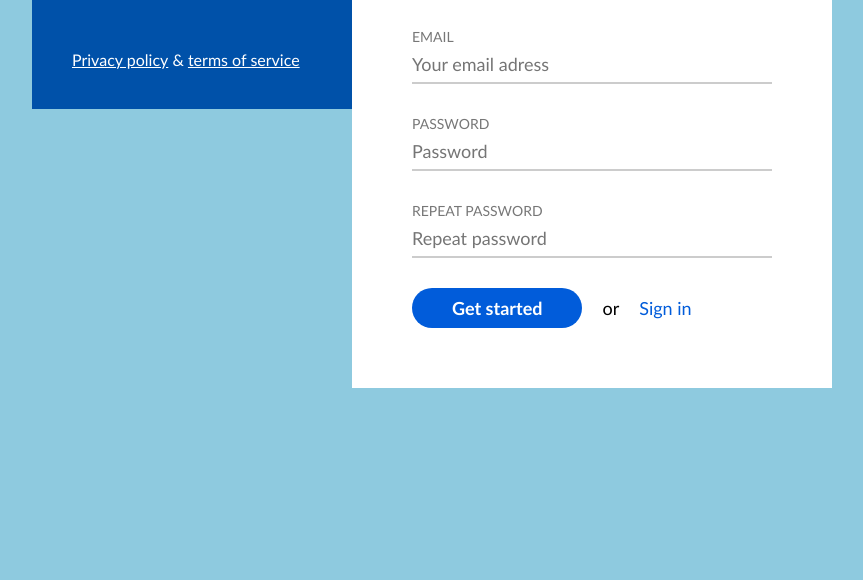
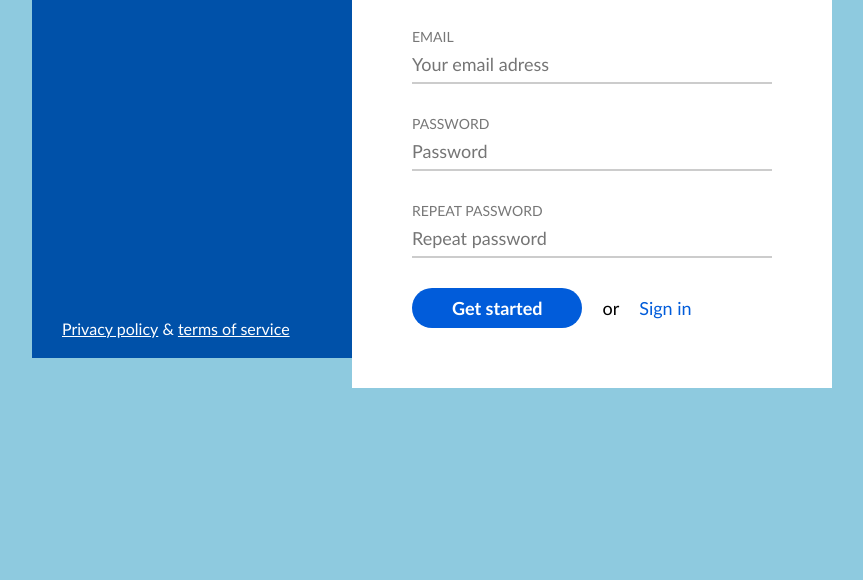
Before and after one commit to lazauninke/3-darbas-auth, a plain HTML site: page index.html in a window 1280 px wide. Shown: the part 220-800 px from the top of the page, without its empty margins (208-1071 px from the left). Drawn offline with Linux system fonts and the light colour scheme.

Commit message:
left column style

```diff
--- a/style.css
+++ b/style.css
@@ -19,14 +19,20 @@ body {
   margin-top: 100px;
   margin-left: calc((100% - 800px) / 2);
   margin-right: calc((100% - 800px) / 2);
+  position: relative;
 }
 
 .left-column {
   display: inline-block;
   width: 40%;
-  float: left;
   padding: 40px;
   background-color: #0051a9;
+  position: absolute;
+  top: 30px;
+  left: 0;
+  bottom: 30px;
+
+
 }
 
 .main-title {
@@ -40,7 +46,10 @@ body {
 
 .bottom-links {
   display: inline-block;
-  width: 100%;
+  position: absolute;
+  bottom: 20px;
+  left: 30px;
+  right: 30px;
 }
 
 .link {
@@ -57,9 +66,10 @@ body {
   display: inline-block;
   width: 60%;
   padding: 60px;
-  float: left;
+  float: right;
   background-color: #fff;
   position: relative;
+
 }
 
 .close{
```
